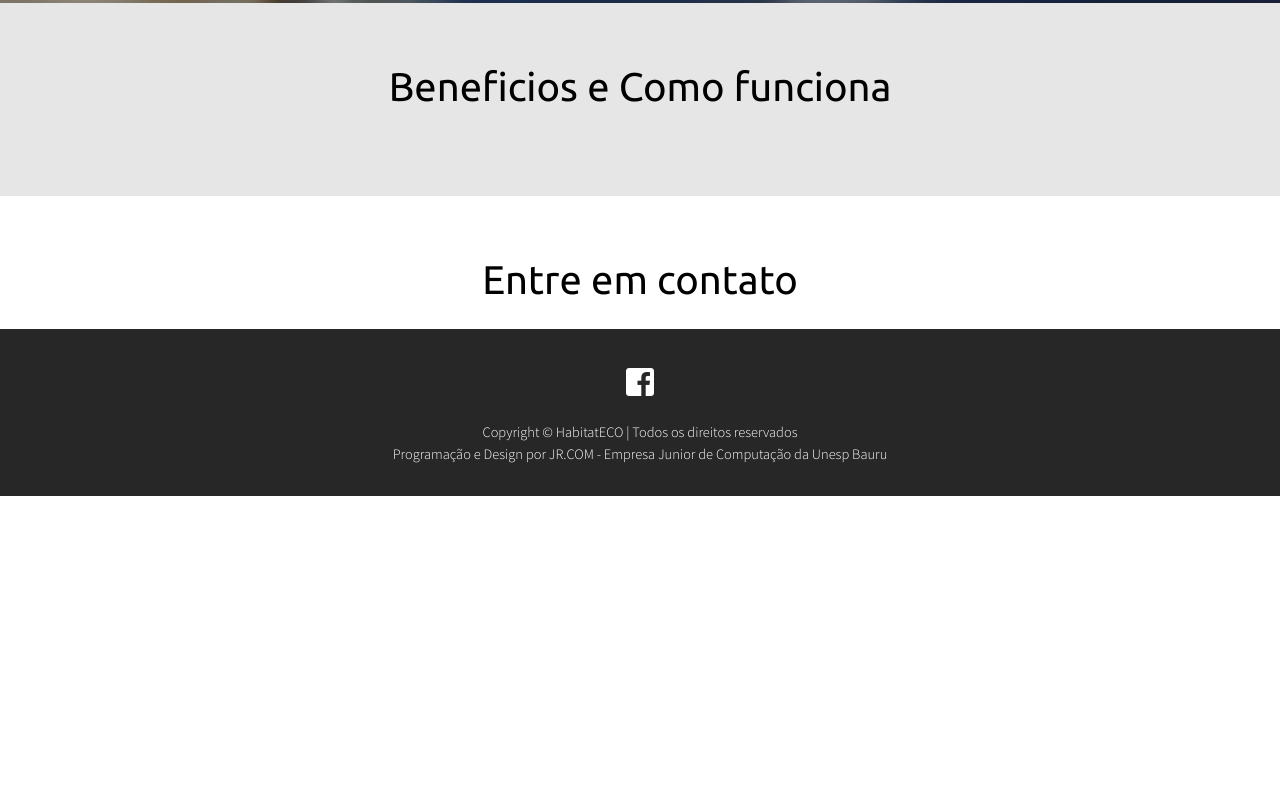
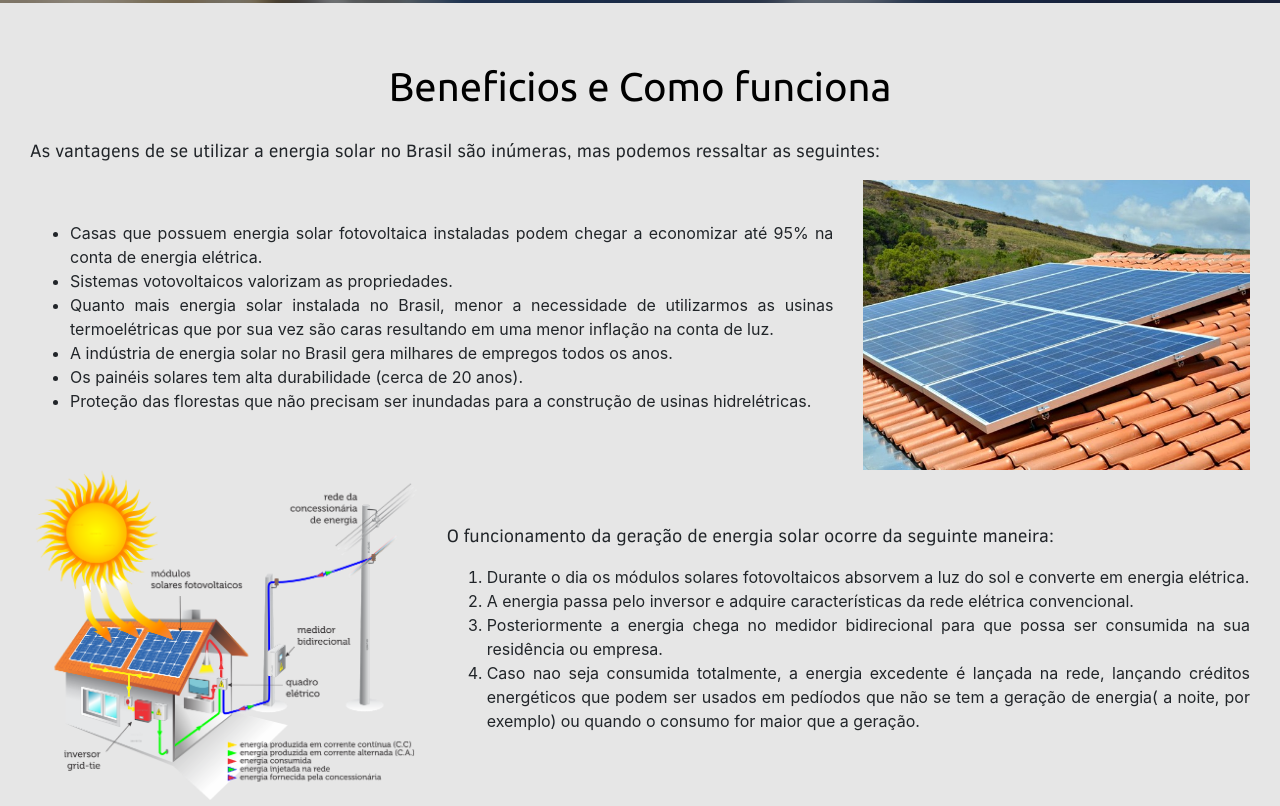
Before and after one commit to lsilvatti/site-habitat-eco, a plain HTML site: page index.html in a window 1280 px wide. Shown: the part 1494-2300 px from the top of the page. Before the commit the page ends 1990 px from the top, so only its background shows below. Drawn offline with nearby package versions, Linux system fonts and the light colour scheme.

Commit message:
Texto para área de benefícios e funcionamento

```diff
--- a/index.html
+++ b/index.html
@@ -33,7 +33,7 @@
                     <a id="navfont" class="nav-link" href="#sobre">A EMPRESA</a>
                 </li>
                 <li class="nav-item">
-                    <a id="navfont" class="nav-link" href="#portfolio">PRODUTOS</a>
+                    <a id="navfont" class="nav-link" href="#portfolio">PRODUTO</a>
                 </li>
                 <li class="nav-item">
                     <a id="navfont" class="nav-link" href="#contato">CONTATO</a>
@@ -112,7 +112,49 @@
 
     <!--Seção do Portfolio-->
     <div id="portfolio" class="container-fluid portf" style="padding-bottom: 60px;">
-        <h3 class="text-center wow zoomIn" data-wow-delay="0.2s" data-wow-duration=".6s" style="color: black;padding-top: 60px;margin: 0px;">Beneficios e Como funciona</h3>
+		<div class="container-fluid portf">
+			<h3 class="text-center wow zoomIn" data-wow-delay="0.2s" data-wow-duration=".6s" style="color: black;padding-top: 60px;margin: 0px;">Beneficios e Como funciona</h3>
+            <p class="text-justify">As vantagens de se utilizar a energia solar no Brasil são inúmeras, mas podemos ressaltar as seguintes:</p>
+            <div class="row align-items-center">
+                <div class="col-md-8 text-justify"> <!--Beneficios econômicos e ambientais-->
+                    <ul>
+						<li class="text-justify">Casas que possuem energia solar fotovoltaica instaladas podem chegar a economizar até 95% na conta de energia elétrica.
+						</li>
+						<li class="text-justify">Sistemas votovoltaicos valorizam as propriedades.
+						</li>
+						<li class="text-justify">Quanto mais energia solar instalada no Brasil, menor a necessidade de utilizarmos as usinas termoelétricas que por sua vez são caras resultando em uma menor inflação na conta de luz.
+						</li>
+						<li class="text-justify">A indústria de energia solar no Brasil gera milhares de empregos todos os anos.
+						</li>
+						<li class="text-justify">Os painéis solares tem alta durabilidade (cerca de 20 anos).
+						</li>
+						<li class="text-justify">Proteção das florestas que não precisam ser inundadas para a construção de usinas hidrelétricas.
+						</li>
+                    </ul>
+                </div>
+                <div class="col-md-4">
+                    <img src="img/placa_solar.jpg" class="img-fluid" >
+                </div>
+            </div>
+            <div class="row align-items-center">
+                <div class="col-md-4">
+                    <img src="img/funcionamento.png" class="img-fluid">
+                </div>
+                <div class="col-md-8 text-justify"> <!--Funcionamento da geração de energia-->
+					<p>O funcionamento da geração de energia solar ocorre da seguinte maneira:</p>
+					 <ol>
+						<li class="text-justify">Durante o dia os módulos solares fotovoltaicos absorvem a luz do sol e converte em energia elétrica.
+						</li>
+						<li class="text-justify">A energia passa pelo inversor e adquire características da rede elétrica convencional.
+						</li>
+						<li class="text-justify">Posteriormente a energia chega no medidor bidirecional para que possa ser consumida na sua residência ou empresa.
+						</li>
+						<li class="text-justify">Caso nao seja consumida totalmente, a energia excedente é lançada na rede, lançando créditos energéticos que podem ser usados em pedíodos que não se tem a geração de energia( a noite, por exemplo) ou quando o consumo for maior que a geração.
+						</li>
+                    </ol>
+                </div>
+            </div>
+        </div>
     </div>
 
     <!--Seção Contato-->
```
